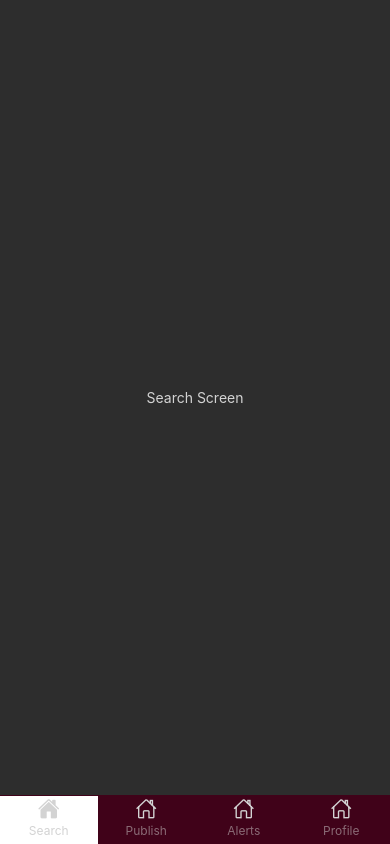
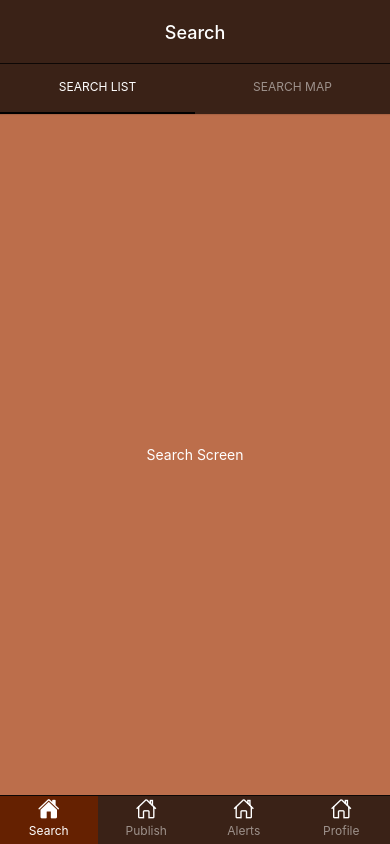
Before and after one commit to Nekzus/Proyecto-Final-RN, a React Native app: screen / in a window 390 px wide. Built offline with nearby package versions, Linux system fonts and the light colour scheme; what expo-sqlite would draw is missing.

Commit message:
fix(Application development): :construction:

```diff
--- a/app.json
+++ b/app.json
@@ -1,7 +1,7 @@
 {
   "expo": {
-    "name": "proyecto-final-rn",
-    "slug": "proyecto-final-rn",
+    "name": "Pet-Quest",
+    "slug": "pet-quest",
     "version": "1.0.0",
     "orientation": "portrait",
     "icon": "./assets/icon.png",
@@ -9,7 +9,7 @@
     "splash": {
       "image": "./assets/splash.png",
       "resizeMode": "contain",
-      "backgroundColor": "#ffffff"
+      "backgroundColor": "#BC6E4B"
     },
     "updates": {
       "fallbackToCacheTimeout": 0
@@ -23,7 +23,7 @@
     "android": {
       "adaptiveIcon": {
         "foregroundImage": "./assets/adaptive-icon.png",
-        "backgroundColor": "#FFFFFF"
+        "backgroundColor": "#BC6E4B"
       }
     },
     "web": {
--- a/package.json
+++ b/package.json
@@ -1,5 +1,5 @@
 {
-  "name": "proyecto-final-rn",
+  "name": "pet-quest",
   "version": "1.0.0",
   "scripts": {
     "start": "expo start",
@@ -11,6 +11,7 @@
     "@react-native-async-storage/async-storage": "~1.17.3",
     "@react-native-picker/picker": "2.4.8",
     "@react-navigation/bottom-tabs": "^6.5.2",
+    "@react-navigation/material-top-tabs": "^6.5.1",
     "@react-navigation/native": "^6.1.1",
     "@react-navigation/native-stack": "^6.9.7",
     "@reduxjs/toolkit": "^1.9.1",
@@ -24,9 +25,11 @@
     "react": "18.1.0",
     "react-native": "0.70.5",
     "react-native-gesture-handler": "~2.8.0",
+    "react-native-pager-view": "6.0.1",
     "react-native-safe-area-context": "4.4.1",
     "react-native-screens": "~3.18.0",
     "react-native-snap-carousel": "^3.9.1",
+    "react-native-tab-view": "^3.3.4",
     "react-redux": "^8.0.5",
     "redux-devtools-extension": "^2.13.9",
     "redux-persist": "^6.0.0",
--- a/src/App.js
+++ b/src/App.js
@@ -1,8 +1,10 @@
 import AppNavigator from './navigation/AppNavigator';
+import { NavigationContainer } from '@react-navigation/native';
 import { PersistGate } from 'redux-persist/integration/react';
 import { Provider } from 'react-redux';
 import { init } from './db';
 import { persistStore } from 'redux-persist';
+import { primaryTheme } from './constants';
 import { store } from './store';
 
 const persistor = persistStore(store);
@@ -18,7 +20,9 @@ const App = () => {
   return (
     <PersistGate persistor={persistor}>
       <Provider store={store}>
-        <AppNavigator />
+        <NavigationContainer theme={primaryTheme}>
+          <AppNavigator />
+        </NavigationContainer>
       </Provider>
     </PersistGate>
   );
--- a/src/constants/routes/index.js
+++ b/src/constants/routes/index.js
@@ -16,6 +16,8 @@ export default {
   PUBLISH: 'Publish',
   REGISTER: 'Register',
   SEARCH_LIST: 'Search List',
+  SEARCH_MAP: 'Search Map',
+  SEARCH_TAB: 'Search Tab',
   SEARCH: 'Search',
   SETTINGS: 'Settings',
 };
--- a/src/constants/themes/index.js
+++ b/src/constants/themes/index.js
@@ -1,12 +1,12 @@
 export const primaryTheme = {
   dark: true,
   colors: {
-    primary: '#400219',
-    background: '#2D2D2D',
-    card: '#400219',
-    text: '#D3D3D3',
-    border: '#400219',
-    notification: '#FFFFFF',
+    primary: '#000000',
+    background: '#BC6E4B',
+    card: '#3A2217',
+    text: '#FFFFFF',
+    border: '#0D0705',
+    notification: '#652101',
   },
   fonts: {
     title: 'Qatar-Heavy',
--- a/src/navigation/AppNavigator.js
+++ b/src/navigation/AppNavigator.js
@@ -1,18 +1,16 @@
-import { NavigationContainer, useTheme } from '@react-navigation/native';
-
 import AuthNavigator from './AuthNavigator';
 import { SafeAreaProvider } from 'react-native-safe-area-context';
 import { StatusBar } from 'react-native';
 import TabNavigator from './TabNavigator';
-import { primaryTheme } from '../constants';
+import { useTheme } from '@react-navigation/native';
 
 const AppNavigator = () => {
+  const { colors } = useTheme();
+  console.log({ colors });
   return (
     <SafeAreaProvider>
-      <StatusBar backgroundColor="#006400" />
-      <NavigationContainer theme={primaryTheme}>
-        {true ? <TabNavigator /> : <AuthNavigator />}
-      </NavigationContainer>
+      <StatusBar backgroundColor={colors.card} />
+      {true ? <TabNavigator /> : <AuthNavigator />}
     </SafeAreaProvider>
   );
 };
--- a/src/navigation/TabNavigator.js
+++ b/src/navigation/TabNavigator.js
@@ -1,6 +1,7 @@
 import { Ionicons, MaterialCommunityIcons } from '@expo/vector-icons';
 
 import AlertsNavigator from './alert/AlertsNavigator';
+import ProfileNavigator from './profile/ProfileNavigator';
 import PublishNavigator from './publish/PublishNavigator';
 import { ROUTES } from '../constants';
 import SearchNavigator from './search/SearchNavigator';
@@ -14,7 +15,7 @@ const TabNavigator = () => {
   return (
     <BottomTab.Navigator
       screenOptions={{
-        headerShown: false,
+        // headerShown: false,
         tabBarLabelStyle: {
           height: 22,
           padding: 1,
@@ -58,7 +59,7 @@ const TabNavigator = () => {
       />
       <BottomTab.Screen
         name={ROUTES.PROFILE}
-        component={PublishNavigator}
+        component={ProfileNavigator}
         options={{
           title: `${ROUTES.PROFILE}`,
           tabBarIcon: ({ focused }) => (
--- a/src/navigation/search/SearchNavigator.js
+++ b/src/navigation/search/SearchNavigator.js
@@ -1,6 +1,7 @@
-import { DetailScreen, FilterScreen, SearchScreen } from '../../screens';
+import { DetailScreen, FilterScreen, SearchMapScreen, SearchScreen } from '../../screens';
 
 import { ROUTES } from '../../constants';
+import SearchTabNavigator from './SearchTabNavigator';
 import { createNativeStackNavigator } from '@react-navigation/native-stack';
 import { useTheme } from '@react-navigation/native';
 
@@ -23,9 +24,14 @@ const SearchNavigator = () => {
         // },
         headerTitleAlign: 'center',
       }}>
-      <Stack.Screen
+      {/* <Stack.Screen
         name={ROUTES.SEARCH_LIST}
         component={SearchScreen}
+        options={{ headerShown: false }}
+      /> */}
+      <Stack.Screen
+        name={ROUTES.SEARCH_TAB}
+        component={SearchTabNavigator}
         options={{ headerShown: false }}
       />
       <Stack.Screen
--- /dev/null
+++ b/src/navigation/search/SearchTabNavigator.js
@@ -0,0 +1,45 @@
+import { Ionicons, MaterialCommunityIcons } from '@expo/vector-icons';
+import { SearchMapScreen, SearchScreen } from '../../screens';
+
+import { ROUTES } from '../../constants';
+import { createMaterialTopTabNavigator } from '@react-navigation/material-top-tabs';
+import { useTheme } from '@react-navigation/native';
+
+const TopTab = createMaterialTopTabNavigator();
+
+const SearchTabNavigator = () => {
+  const { colors, fonts } = useTheme();
+  return (
+    <TopTab.Navigator
+      screenOptions={{
+        headerShown: false,
+        tabBarLabelStyle: {
+          height: 22,
+          padding: 1,
+          //   fontFamily: fonts.content,
+          fontSize: 12,
+        },
+        headerTitleAlign: 'center',
+        tabBarActiveBackgroundColor: colors.notification,
+        tabBarActiveTintColor: colors.text,
+      }}
+      initialRouteName={ROUTES.SEARCH_LIST}>
+      <TopTab.Screen
+        name={ROUTES.SEARCH_LIST}
+        component={SearchScreen}
+        options={{
+          title: `${ROUTES.SEARCH_LIST}`,
+        }}
+      />
+      <TopTab.Screen
+        name={ROUTES.SEARCH_MAP}
+        component={SearchMapScreen}
+        options={{
+          title: `${ROUTES.SEARCH_MAP}`,
+        }}
+      />
+    </TopTab.Navigator>
+  );
+};
+
+export default SearchTabNavigator;
--- a/src/screens/index.js
+++ b/src/screens/index.js
@@ -11,5 +11,6 @@ export { default as NewPublishScreen } from './publish/NewPublishScreen';
 export { default as ProfileScreen } from './profile/ProfileScreen';
 export { default as PublishScreen } from './publish/PublishScreen';
 export { default as RegisterScreen } from './auth/RegisterScreen';
+export { default as SearchMapScreen } from './search/SearchMapScreen';
 export { default as SearchScreen } from './search/SearchScreen';
 export { default as SettingsScreen } from './settings/SettingsScreen';
--- /dev/null
+++ b/src/screens/search/SearchMapScreen.jsx
@@ -0,0 +1,23 @@
+import { StyleSheet, Text, View } from 'react-native';
+
+import React from 'react';
+import { useTheme } from '@react-navigation/native';
+
+const SearchMapScreen = () => {
+  const { colors } = useTheme();
+  return (
+    <View style={styles.container}>
+      <Text style={{ color: colors.text }}>Search Map Screen</Text>
+    </View>
+  );
+};
+
+export default SearchMapScreen;
+
+const styles = StyleSheet.create({
+  container: {
+    flex: 1,
+    alignItems: 'center',
+    justifyContent: 'center',
+  },
+});
```
Also changed, not shown: assets/logo.png (added), 1 other file (tests, documents, lock files or other folders).
